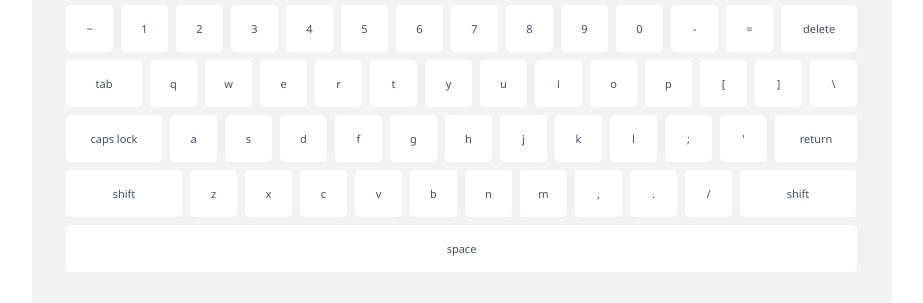
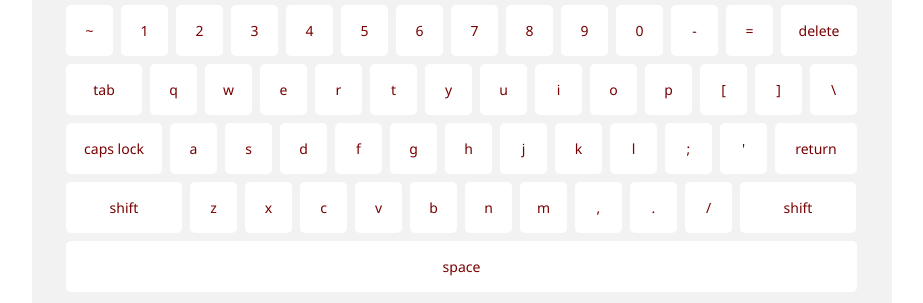
Before and after one commit to DrRO/KB, a plain HTML site: page index.html in a window 1280 px wide. Shown: the part 333-636 px from the top of the page, without its empty margins (208-1131 px from the left). Drawn offline with Linux system fonts and the light colour scheme.

Commit message:
Update style.css

```diff
--- a/css/style.css
+++ b/css/style.css
@@ -43,9 +43,9 @@ ul{
 	background: #fff;
 	margin: 4px;
 	padding: 16px 3px;
-	color: #474d5f;
+	color: #790000;
 	text-align: center;
-	font-size: 11px;
+	font-size: 14px;
 	border-radius: 5px;
 	cursor: pointer;
 	position: relative;
```
